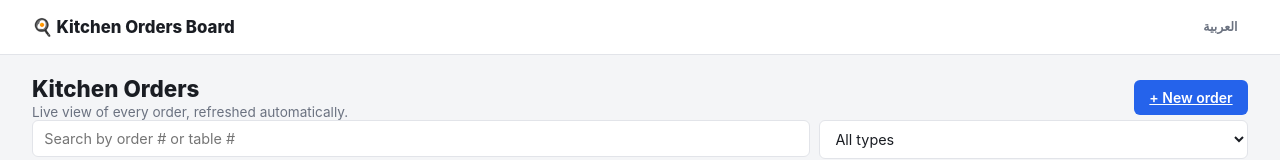
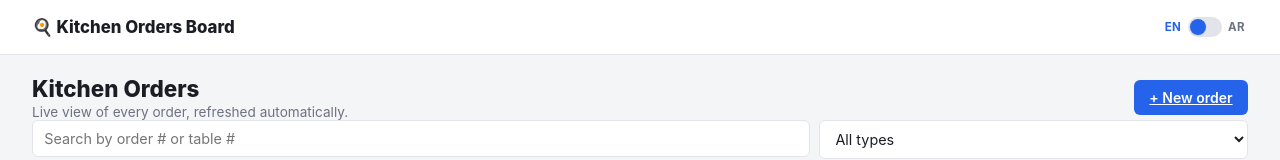
Before and after one commit to MartinaMaurice/kitchen-orders-board, an Angular app: page / in a window 1280 px wide. Shown: the top 160 px of the page. Built offline with nearby package versions, Linux system fonts and the light colour scheme; data requests are answered from the project's data file.

Commit message:
feat: replace language button with a real on/off switch

```diff
--- a/src/app/app.component.html
+++ b/src/app/app.component.html
@@ -1,10 +1,11 @@
 <a class="skip-link" href="#main-content">Skip to content</a>
 
 <header class="app-header">
-  <a class="app-header__brand" routerLink="/orders">🍳 {{ i18n.t('app.title') }}</a>
-  <button type="button" class="btn btn--ghost btn--sm" (click)="i18n.toggle()">
-    {{ i18n.t('lang.toggle') }}
-  </button>
+  <a class="app-header__brand" routerLink="/orders">
+    <span class="app-header__logo" aria-hidden="true">🍳</span>
+    {{ i18n.t('app.title') }}
+  </a>
+  <app-lang-toggle />
 </header>
 
 <main id="main-content">
--- a/src/app/app.component.ts
+++ b/src/app/app.component.ts
@@ -1,12 +1,13 @@
 import { ChangeDetectionStrategy, Component, inject } from '@angular/core';
 import { RouterLink, RouterOutlet } from '@angular/router';
+import { LangToggleComponent } from './shared/components/lang-toggle/lang-toggle.component';
 import { ToastComponent } from './shared/components/toast/toast.component';
 import { TranslationService } from './shared/i18n/translation.service';
 
 @Component({
   selector: 'app-root',
   standalone: true,
-  imports: [RouterOutlet, RouterLink, ToastComponent],
+  imports: [RouterOutlet, RouterLink, ToastComponent, LangToggleComponent],
   changeDetection: ChangeDetectionStrategy.OnPush,
   templateUrl: './app.component.html',
   styleUrl: './app.component.scss',
--- /dev/null
+++ b/src/app/shared/components/lang-toggle/lang-toggle.component.scss
@@ -0,0 +1,57 @@
+.lang-toggle {
+  display: inline-flex;
+  align-items: center;
+  gap: 0.4rem;
+  background: none;
+  border: none;
+  cursor: pointer;
+  padding: 0.2rem;
+  border-radius: 999px;
+
+  &:focus-visible {
+    outline: 2px solid var(--color-primary);
+    outline-offset: 2px;
+  }
+}
+
+.lang-toggle__option {
+  font-size: 0.72rem;
+  font-weight: 700;
+  letter-spacing: 0.03em;
+  color: var(--color-text-muted);
+  transition: color 0.15s ease;
+
+  &.is-active {
+    color: var(--color-primary);
+  }
+}
+
+.lang-toggle__track {
+  position: relative;
+  width: 34px;
+  height: 20px;
+  background: var(--color-border);
+  border-radius: 999px;
+  transition: background-color 0.15s ease;
+  flex-shrink: 0;
+}
+
+.lang-toggle__thumb {
+  position: absolute;
+  top: 2px;
+  inset-inline-start: 2px;
+  width: 16px;
+  height: 16px;
+  border-radius: 50%;
+  background: var(--color-primary);
+  box-shadow: var(--shadow-sm);
+  transition: transform 0.18s ease;
+}
+
+.lang-toggle__thumb--ar {
+  transform: translateX(14px);
+}
+
+html[dir='rtl'] .lang-toggle__thumb--ar {
+  transform: translateX(-14px);
+}
--- /dev/null
+++ b/src/app/shared/components/lang-toggle/lang-toggle.component.ts
@@ -0,0 +1,29 @@
+import { ChangeDetectionStrategy, Component, inject } from '@angular/core';
+import { TranslationService } from '../../i18n/translation.service';
+
+/** A real on/off switch for EN/AR, not a button — flips state and shows both labels. */
+@Component({
+  selector: 'app-lang-toggle',
+  standalone: true,
+  changeDetection: ChangeDetectionStrategy.OnPush,
+  template: `
+    <button
+      type="button"
+      class="lang-toggle"
+      role="switch"
+      [attr.aria-checked]="i18n.lang() === 'ar'"
+      aria-label="Language"
+      (click)="i18n.toggle()"
+    >
+      <span class="lang-toggle__option" [class.is-active]="i18n.lang() === 'en'">EN</span>
+      <span class="lang-toggle__track">
+        <span class="lang-toggle__thumb" [class.lang-toggle__thumb--ar]="i18n.lang() === 'ar'"></span>
+      </span>
+      <span class="lang-toggle__option" [class.is-active]="i18n.lang() === 'ar'">AR</span>
+    </button>
+  `,
+  styleUrl: './lang-toggle.component.scss',
+})
+export class LangToggleComponent {
+  protected readonly i18n = inject(TranslationService);
+}
```
